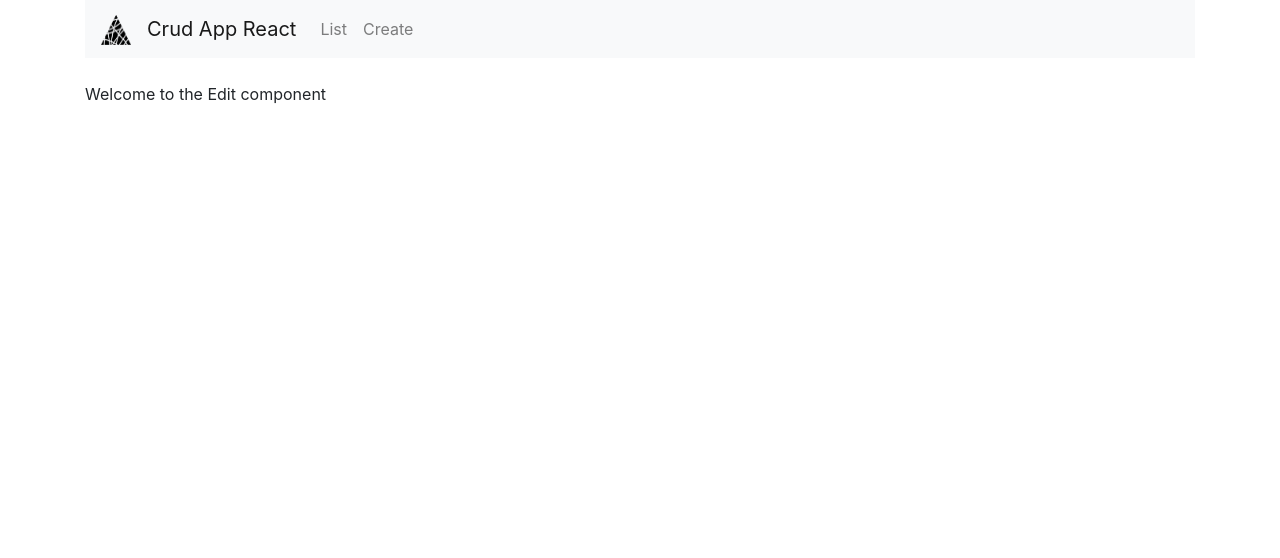
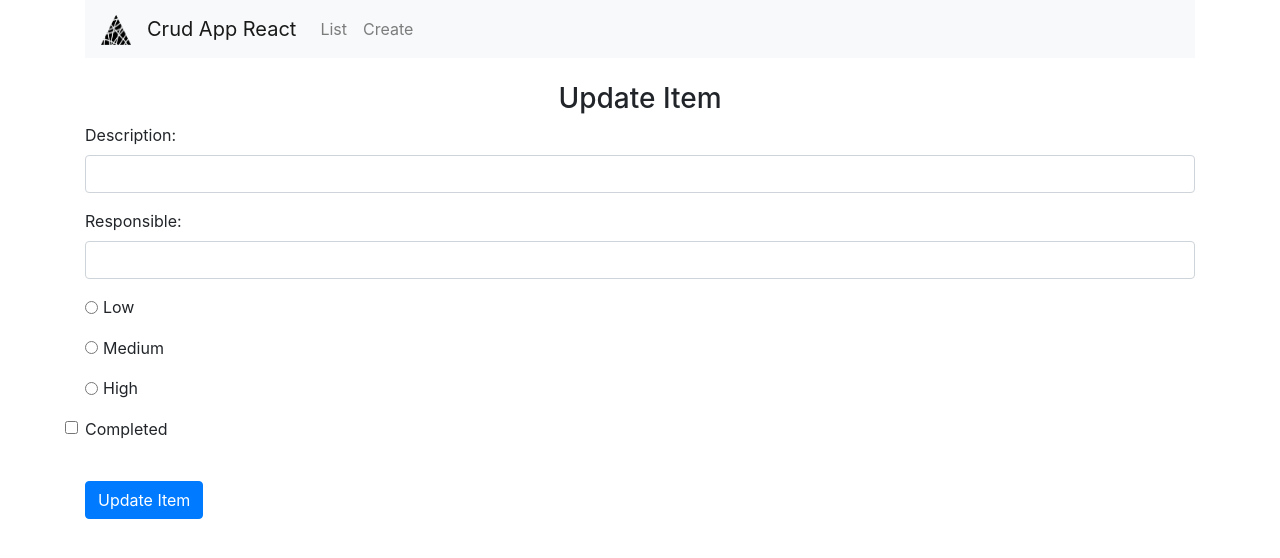
Before and after one commit to backto1983/crud-app-react, a React (Create React App) app: page /edit/1 in a window 1280 px wide. Shown: the top 558 px of the page. Built offline with nearby package versions, Linux system fonts and the light colour scheme; no server answers.

Commit message:
Updated list.component.js and edit.component.js

```diff
--- a/src/component/edit.component.js
+++ b/src/component/edit.component.js
@@ -1,10 +1,167 @@
 import React, { Component } from "react";
+import axios from 'axios';
 
 export default class Edit extends Component {
+  constructor(props) {
+    super(props);
+
+    /* Because  the component’s state (this.state) is been acessed in the event handler method, it is
+    necessary to create bindings to "this" for all five methods */
+    this.onChangeDescription = this.onChangeDescription.bind(this);
+    this.onChangeResponsible = this.onChangeResponsible.bind(this);
+    this.onChangePriority = this.onChangePriority.bind(this);
+    this.onChangeCompleted = this.onChangeCompleted.bind(this);
+    this.onSubmit = this.onSubmit.bind(this);
+
+    this.state = {
+      description: '',
+      responsible: '',
+      priority: '',
+      completed: false
+    }
+  }
+
+  componentDidMount() {
+    //Use of Axios to send a HTTP GET request to the back-end to retrieve information
+    axios.get('http://localhost:4000/todos/' + this.props.match.params.id)
+      .then(response => {
+        //Once the result is available the component’s state is set with the values received
+        this.setState({
+          description: response.data.description,
+          responsible: response.data.responsible,
+          priority: response.data.priority,
+          completed: response.data.completed
+        })
+      })
+      .catch(function (error) {
+        console.log(error);
+      })
+  }
+
+  onChangeDescription(e) {
+    this.setState({
+      description: e.target.value
+    });
+  }
+
+  onChangeResponsible(e) {
+    this.setState({
+      responsible: e.target.value
+    });
+  }
+
+  onChangePriority(e) {
+    this.setState({
+      priority: e.target.value
+    });
+  }
+
+  onChangeCompleted(e) {
+    this.setState({
+      completed: !this.state.completed
+    });
+  }
+
+  onSubmit(e) {
+    e.preventDefault();
+    const obj = {
+      description: this.state.description,
+      responsible: this.state.responsible,
+      priority: this.state.priority,
+      completed: this.state.completed
+    };
+    console.log(obj);
+    axios.post('http://localhost:4000/todos/update' + this.props.match.params.id, obj)
+      .then(res => console.log(res.data));
+
+    //The user is redirected to the default route of the application; the list of items is shown again
+    this.props.history.push('/');
+  }
+
   render() {
     return (
       <div>
-        <p>Welcome to the Edit component</p>
+        <h3 align="center">Update Item</h3>
+        <form onSubmit={this.onSubmit}>
+          <div className='form-group'>
+            <label>Description: </label>
+            <input type='text'
+              className='form-control'
+              value={this.state.description}
+              onChange={this.onChangeDescription}
+            />
+          </div>
+
+          <div className='form-group'>
+            <label>Responsible: </label>
+            <input type='text'
+              className='form-control'
+              value={this.state.responsible}
+              onChange={this.onChangeResponsible}
+            />
+          </div>
+
+          <div className='form-group'>
+            <div className='form-check form-check-inline'>
+              <input className='form-check-input'
+                type='radio'
+                name='priorityOptions'
+                id='priorityLow'
+                value='Low'
+                checked={this.state.priority === 'Low'}
+                onChange={this.onChangePriority}
+              />
+              <label className='form-check-label'>Low</label>
+            </div>
+          </div>
+
+          <div className='form-group'>
+            <div className='form-check form-check-inline'>
+              <input className='form-check-input'
+                type='radio'
+                name='priorityOptions'
+                id='priorityMedium'
+                value='Medium'
+                checked={this.state.priority === 'Medium'}
+                onChange={this.onChangePriority}
+              />
+              <label className='form-check-label'>Medium</label>
+            </div>
+          </div>
+
+          <div className='form-group'>
+            <div className='form-check form-check-inline'>
+              <input className='form-check-input'
+                type='radio'
+                name='priorityOptions'
+                id='priorityHigh'
+                value='High'
+                checked={this.state.priority === 'High'}
+                onChange={this.onChangePriority}
+              />
+              <label className='form-check-label'>High</label>
+            </div>
+          </div>
+
+          <div className='form-group'>
+            <input className='form-check-input'
+              id='completedCheckbox'
+              type='checkbox'
+              name='completedCheckbox'
+              onChange={this.onChangeCompleted}
+              checked={this.state.completed}
+              value={this.state.completed}
+            />
+            <label className='form-check-label' htmlFor='completedCheckbox'>Completed</label>
+          </div>
+
+          <br />
+
+          <div className='form-group'>
+            <input type='submit' value='Update Item' className='btn btn-primary' />
+          </div>
+
+        </form>
       </div>
     );
   }
--- a/src/component/list.component.js
+++ b/src/component/list.component.js
@@ -4,9 +4,9 @@ import axios from "axios";
 
 const Item = props => (
   <tr>
-    <td>{props.item.description}</td>
-    <td>{props.item.responsible}</td>
-    <td>{props.item.priority}</td>
+    <td className={props.item.completed ? 'completed' : ''}> > {props.item.description}</td>
+    <td className={props.item.completed ? 'completed' : ''}> > {props.item.responsible}</td>
+    <td className={props.item.completed ? 'completed' : ''}> > {props.item.priority}</td>
     <td>
       <Link to={"edit/" + props.item._id}>Edit</Link>
     </td>
--- a/src/index.css
+++ b/src/index.css
@@ -12,3 +12,7 @@ code {
   font-family: source-code-pro, Menlo, Monaco, Consolas, "Courier New",
     monospace;
 }
+
+.completed {
+  text-decoration: line-through;
+}
```
